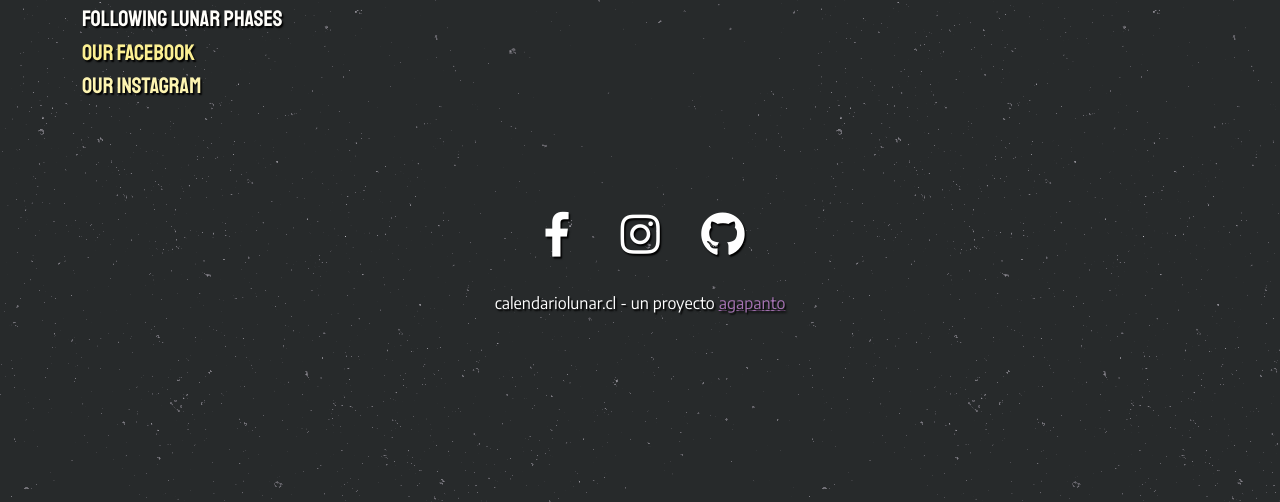
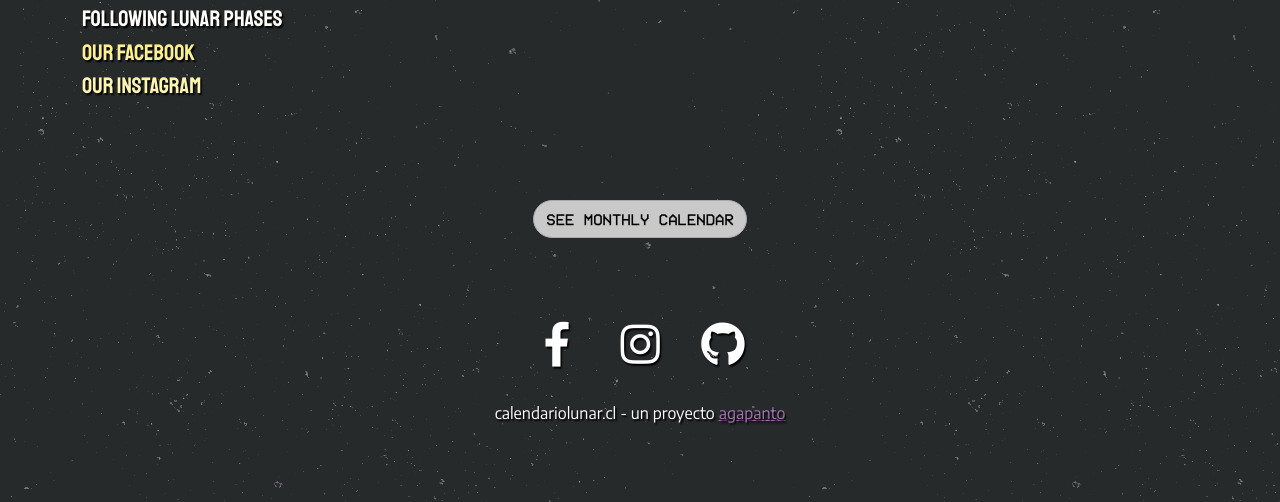
Before and after one commit to agapanto/calendariolunar.cl, a Django app: template lunarphases/templates/following_lunar_phases.html in a window 1280 px wide. Shown: the part 216-718 px from the top of the page. Run offline with Django 3.2, Linux system fonts and the light colour scheme; the template is opened without the code that fills it, so the values that code supplies are empty; parts of the project's set-up code (start-up, migrations or seed data) failed here and were passed over; some libraries are stand-ins or nearby versions.

Commit message:
Minor changes to FollowingLunarPhasesView & template#11
- context var name changed
- parse link to specific_lunar_phase url
- minor layout improvements

```diff
--- a/lunarphases/templates/following_lunar_phases.html
+++ b/lunarphases/templates/following_lunar_phases.html
@@ -9,17 +9,29 @@
 {% block content %}
   <div class="row my-4">
     {% for lunar_phase in following_lunar_phases %}
-		<div class="col-md-3 py-4">
+		<div class="col-6 col-md-3 py-4">
 			<h4 class="text-center">
 				{{ lunar_phase.name }}
 			</h4>
 			{% include "components/moon.html" with diameter=80  phase=lunar_phase.moon_phase_day %}
-			<div class="text-center">
-        {{ lunar_phase.datetime | date }}
+			<div class="mb-4 text-center">
+				<a href="{% url 'specific_lunar_phase' year=lunar_phase.datetime.year month=lunar_phase.datetime.month day=lunar_phase.datetime.day %}" class="btn btn-space rounded-pill">
+					{{ lunar_phase.datetime | date:"d/M/Y " }}
+					<i class="fas fa-rocket"></i>
+				</a>
 			</div>
 		</div>
     {% endfor %}
 	</div>
+
+	<div class="row mt-0 mb-4">
+		<div class="col-md-6 offset-md-3 py-4 text-center">
+      <a class="btn btn-space rounded-pill" href="{% url 'monthly_calendar' year=todays_lunar_phase.datetime.year month=todays_lunar_phase.datetime.month %}">
+        {% trans "See monthly calendar" %}
+      </a>
+		</div>
+	</div>
+
 {% endblock %}
 
 {% block js %}
--- a/lunarphases/views.py
+++ b/lunarphases/views.py
@@ -55,14 +55,14 @@ class FollowingLunarPhasesView(View):
 
     def get(self, request):
         template = loader.get_template('following_lunar_phases.html')
-        lunar_phase = LunarPhase()
+        todays_lunar_phase = LunarPhase()
         # lunar_phase_tips = get_lunar_phase_tips(lunar_phase)
         following_lunar_phases = get_following_lunar_phases(
             following_phases_count=4*4
         )
 
         context = {
-            'lunar_phase': lunar_phase,
+            'todays_lunar_phase': todays_lunar_phase,
             # 'tips': lunar_phase_tips,
             'following_lunar_phases': following_lunar_phases,
         }
```
